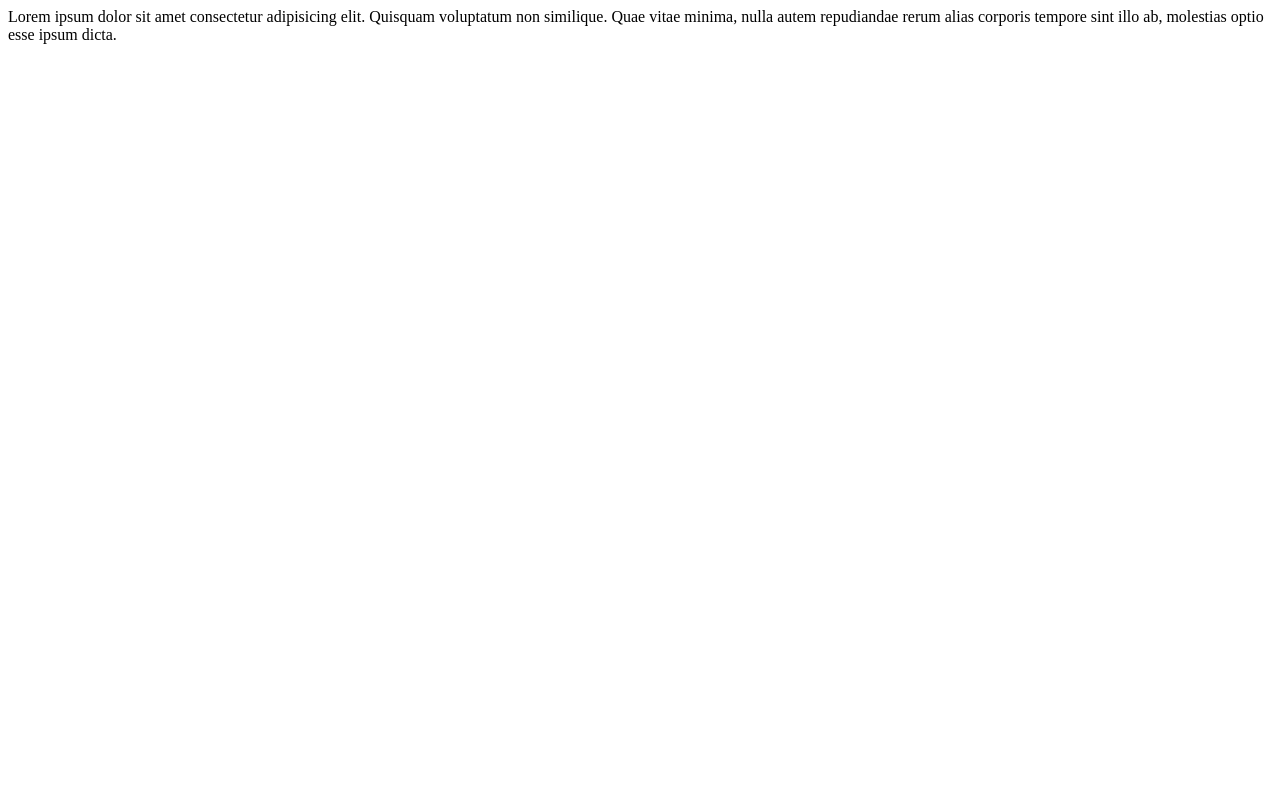
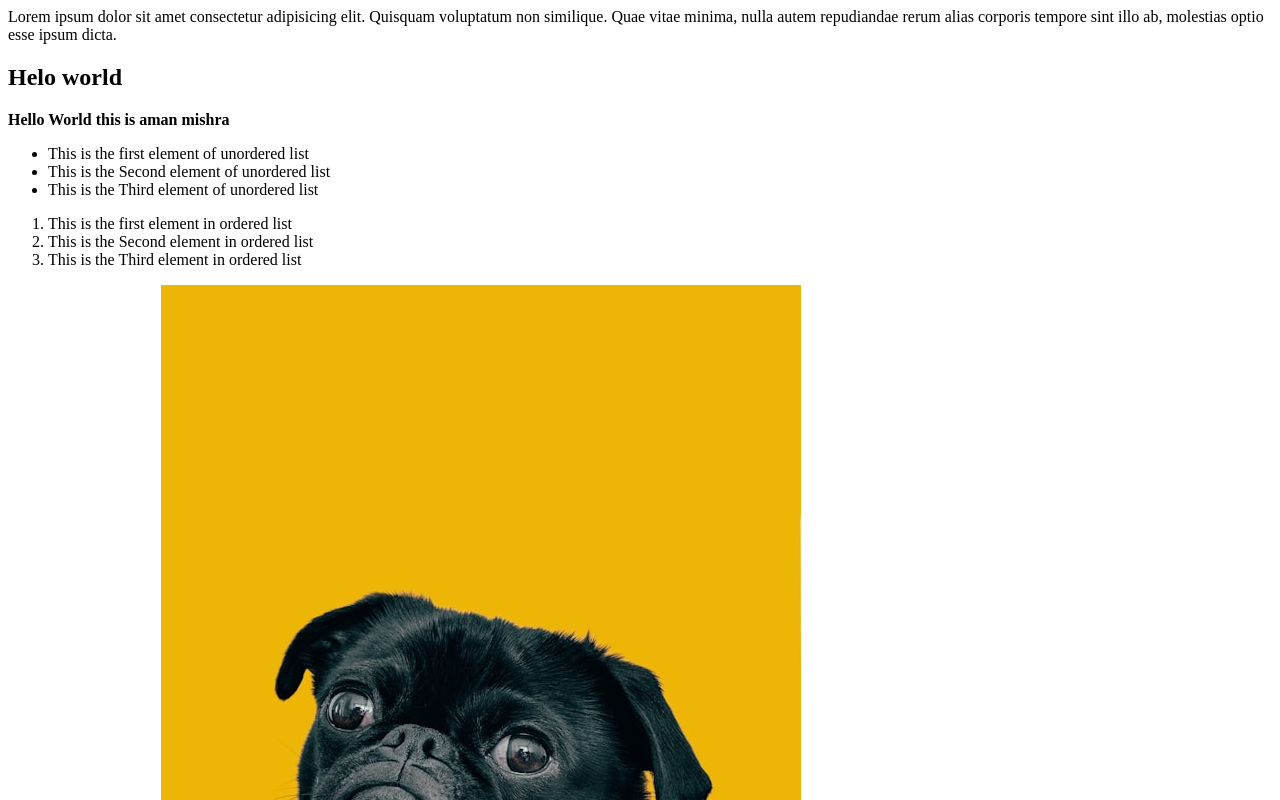
Before and after one commit to amanmishra5945/Html-boilerplate, a plain HTML site: page index.html in a window 1280 px wide. Shown: the top 800 px of the page. Drawn offline with Linux system fonts and the light colour scheme.

Commit message:
initial commit

```diff
--- a/index.html
+++ b/index.html
@@ -7,5 +7,29 @@
 </head>
 <body>
     Lorem ipsum dolor sit amet consectetur adipisicing elit. Quisquam voluptatum non similique. Quae vitae minima, nulla autem repudiandae rerum alias corporis tempore sint illo ab, molestias optio esse ipsum dicta.
+    <h2>Helo world</h2>
+    <strong>Hello World this is aman mishra</strong>
+
+    <!-- Lists in html -->
+
+    <!-- UNnordered Lists in html -->
+    <ul>
+        <li>This is the first element of unordered list</li>
+        <li>This is the Second element of unordered list</li>
+        <li>This is the Third element of unordered list</li>
+    </ul>
+
+    <!-- Ordedred  list in html -->
+
+    <ol>
+        <li>This is the first element in ordered list</li>
+        <li>This is the Second element in ordered list</li>
+        <li>This is the Third element in ordered list</li>
+    </ol>
+
+    <!-- Using the anchor tag -->
+
+    <a href="https://www.theodinproject.com/about" target="_blank" rel="noopener noreferrer"> About The odin project</a>
+    <img src="./images/Dog.jpg">
 </body>
 </html>
```
Also changed, not shown: images/Dog.jpg (added), 1 other file.
